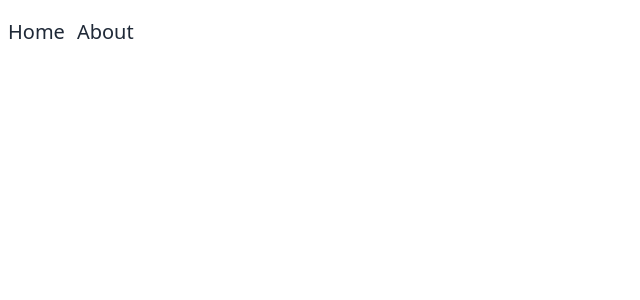
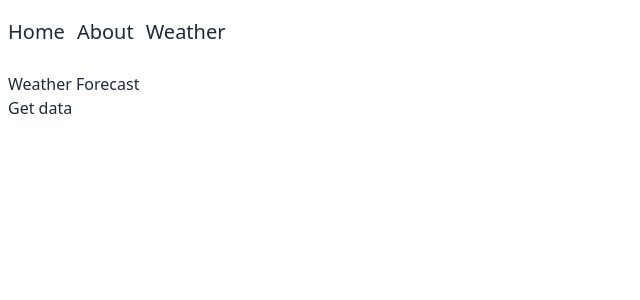
Before and after one commit to Raees-B-19/weather-forecast, a Vue app: page /weather in a window 1280 px wide. Before the commit this address had no page. Shown: the top 300 px of the page, without its empty margins (0-640 px from the left). Built offline with nearby package versions, Linux system fonts and the light colour scheme; no server answers.

Commit message:
Can fetch data form weather forecast api

```diff
--- a/src/App.vue
+++ b/src/App.vue
@@ -8,6 +8,7 @@ import { RouterLink, RouterView } from "vue-router";
       <div class="navbar">
         <RouterLink to="/" class="text-xl">Home</RouterLink>
         <RouterLink to="/about" class="text-xl ml-3">About</RouterLink>
+        <RouterLink to="/weather" class="text-xl ml-3">Weather</RouterLink>
       </div>
     </header>
 
--- a/src/router/index.ts
+++ b/src/router/index.ts
@@ -13,6 +13,11 @@ const router = createRouter({
       path: '/about',
       name: 'about',
       component: () => import('../views/AboutView.vue')
+    },
+    {
+      path: '/weather',
+      name: 'weather',
+      component: () => import('../views/WeatherView.vue')
     }
   ]
 })
--- /dev/null
+++ b/src/views/WeatherView.vue
@@ -0,0 +1,20 @@
+<script setup lang="ts">
+async function getWeather() {
+  let url = 'https://api.openweathermap.org/data/2.5/forecast?lat=44.34&lon=10.99&appid=';
+
+  await fetch(url)
+    .then((res) => res.json())
+    .then((data) => console.log(data))
+    .catch(error => console.error('Error:', error));
+}
+
+getWeather()
+</script>
+
+<template>
+  <div>
+    <h2>Weather Forecast</h2>
+
+    <button v-on:click="getWeather">Get data</button>
+  </div>
+</template>
```
